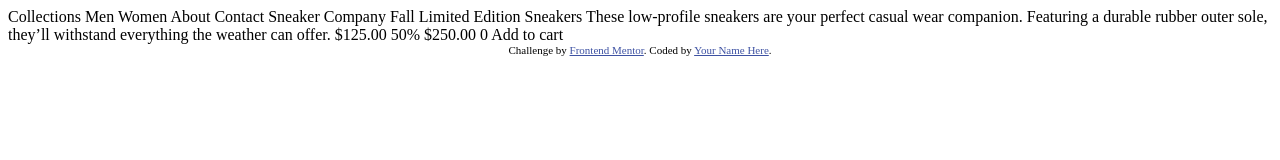
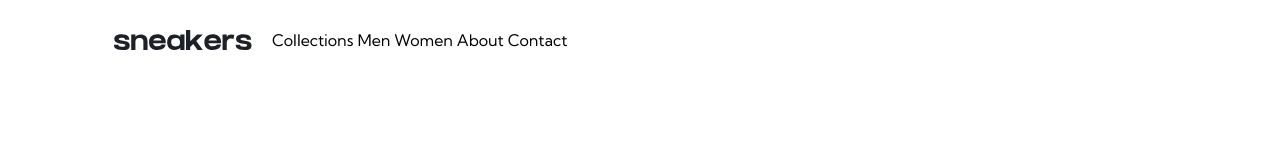
Before and after one commit to onyemakn/ecommerce-product-page, a plain HTML site: page index.html in a window 1280 px wide. Drawn offline with Linux system fonts and the light colour scheme.

Commit message:
updated design

```diff
--- a/index.html
+++ b/index.html
@@ -1,44 +1,30 @@
 <!DOCTYPE html>
-<html lang="en">
-<head>
-  <meta charset="UTF-8">
-  <meta name="viewport" content="width=device-width, initial-scale=1.0"> <!-- displays site properly based on user's device -->
-
-  <link rel="icon" type="image/png" sizes="32x32" href="./images/favicon-32x32.png">
-
-  <title>Frontend Mentor | E-commerce product page</title>
-
-  <!-- Feel free to remove these styles or customise in your own stylesheet 👍 -->
-  <style>
-    .attribution { font-size: 11px; text-align: center; }
-    .attribution a { color: hsl(228, 45%, 44%); }
-  </style>
-</head>
-<body>
-
-  Collections
-  Men
-  Women
-  About
-  Contact
-
-  Sneaker Company
-
-  Fall Limited Edition Sneakers
-
-  These low-profile sneakers are your perfect casual wear companion. Featuring a
-  durable rubber outer sole, they’ll withstand everything the weather can offer.
-
-  $125.00
-  50%
-  $250.00
-
-  0
-  Add to cart
-
-  <div class="attribution">
-    Challenge by <a href="https://www.frontendmentor.io?ref=challenge" target="_blank">Frontend Mentor</a>.
-    Coded by <a href="#">Your Name Here</a>.
-  </div>
-</body>
+<!--[if lt IE 7]>      <html class="no-js lt-ie9 lt-ie8 lt-ie7"> <![endif]-->
+<!--[if IE 7]>         <html class="no-js lt-ie9 lt-ie8"> <![endif]-->
+<!--[if IE 8]>         <html class="no-js lt-ie9"> <![endif]-->
+<!--[if gt IE 8]>      <html class="no-js"> <!--<![endif]-->
+<html>
+    <head>
+        <meta charset="utf-8">
+        <meta http-equiv="X-UA-Compatible" content="IE=edge">
+        <title>Sneakers</title>
+        <meta name="description" content="">
+        <meta name="viewport" content="width=device-width, initial-scale=1">
+        <link rel="stylesheet" href="style.css">
+    </head>
+    <body>
+        <div class="container1">
+            <nav class="navbar">
+                <img src="images/logo.svg" alt="sneakers">
+                <div class="menu-list">
+                    <span class="collections">Collections</span>
+                    <span class="men">Men</span>
+                    <span class="women">Women</span>
+                    <span class="about">About</span>
+                    <span class="contact">Contact</span>
+                </div>
+            </nav>
+        </div>
+        <script src="" async defer></script>
+    </body>
 </html>
--- /dev/null
+++ b/style.css
@@ -0,0 +1,48 @@
+@import url('https://fonts.googleapis.com/css2?family=Kumbh+Sans:wght@400;700&display=swap');
+
+*{
+    margin: 0;
+    padding: 0;
+    box-sizing: border-box;
+}
+
+html {
+    width: 100%;
+}
+
+:root {
+    --orange: hsl(26, 100%, 55%);
+    --pale-orange: hsl(25, 100%, 94%);
+    --very-dark-blue: hsl(220, 13%, 13%);
+    --dark-grayish-blue: hsl(219, 9%, 45%);
+    --grayish-blue: hsl(220, 14%, 75%);
+    --light-grayish-blue: hsl(223, 64%, 98%);
+    --white: hsl(0, 0%, 100%);
+    --black: hsl(0, 0%, 0%);
+}
+
+body {
+    background: var(--white);
+    display: grid;
+    place-content: center;
+}
+
+.container1 {
+    width: 1112px;
+}
+
+body .navbar {
+    align-items: center;
+    padding: 30px;
+    display: flex;
+    flex-direction: row;
+    gap: 20px;
+}
+
+.sneakers, .menu-list {
+    font-family: 'Kumbh Sans', sans-serif;
+}
+
+.sneakers {
+    font-weight: 700;
+}
```
Also changed, not shown: index-fm.html (added, +44 -0 lines), 1 other file.
